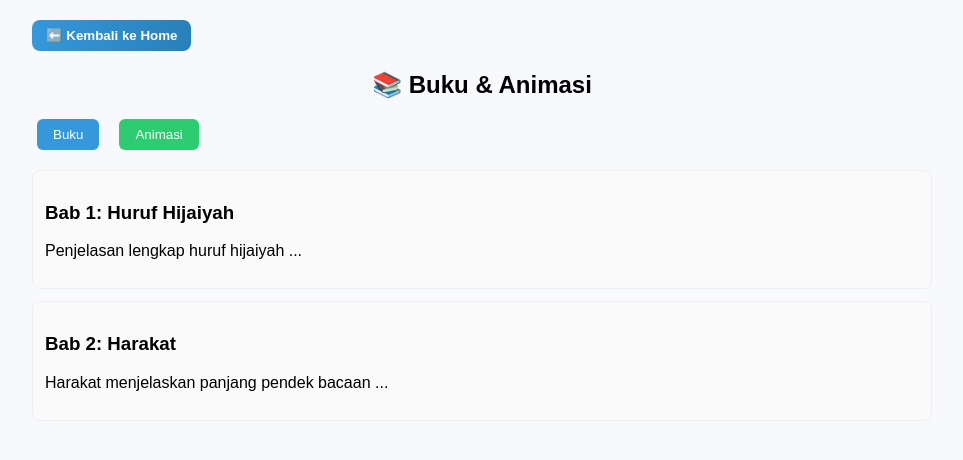
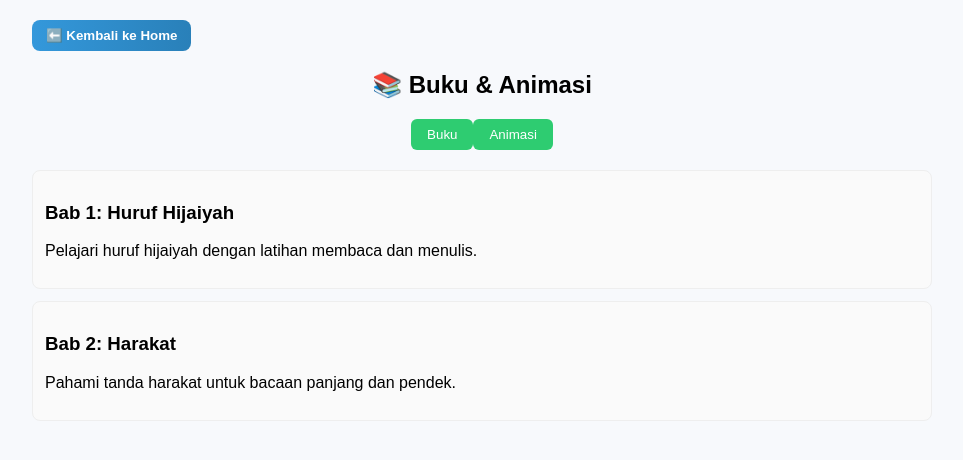
Before and after one commit to sptryogi/alquran-pwa, a React (Vite) app in the folder frontend/: page /book in a window 1280 px wide. Shown: the top 460 px of the page, without its empty margins (158-1121 px from the left). Built offline with nearby package versions, Linux system fonts and the light colour scheme.

Commit message:
Update Book.jsx

```diff
--- a/frontend/src/pages/Book.jsx
+++ b/frontend/src/pages/Book.jsx
@@ -1,14 +1,30 @@
 import React, { useState } from "react";
 import { useNavigate } from "react-router-dom";
+// import dynamic agar tidak error SSR Vercel
+import dynamic from "next/dynamic";
+
+const HTMLFlipBook = dynamic(() => import("react-pageflip"), { ssr: false });
 
 export default function Book() {
   const nav = useNavigate();
   const [activeTab, setActiveTab] = useState("buku");
 
   const chapters = [
-    { id: 1, title: "Bab 1: Huruf Hijaiyah", text: "Penjelasan lengkap huruf hijaiyah ..." , video: "https://www.youtube.com/embed/VIDEO_ID1" },
-    { id: 2, title: "Bab 2: Harakat", text: "Harakat menjelaskan panjang pendek bacaan ..." , video: "https://www.youtube.com/embed/VIDEO_ID2" },
+    {
+      id: 1,
+      title: "Bab 1: Huruf Hijaiyah",
+      pdf: "/pdf/Konten_BBA1.pdf",
+      desc: "Pelajari huruf hijaiyah dengan latihan membaca dan menulis.",
+    },
+    {
+      id: 2,
+      title: "Bab 2: Harakat",
+      pdf: "/pdf/Konten_BBA2.pdf",
+      desc: "Pahami tanda harakat untuk bacaan panjang dan pendek.",
+    },
   ];
+
+  const [selectedPDF, setSelectedPDF] = useState(null);
 
   return (
     <div className="container">
@@ -21,24 +37,40 @@ export default function Book() {
       <h2 style={{ textAlign: "center", margin: "20px 0" }}>📚 Buku & Animasi</h2>
 
       {/* Tab Switcher */}
-      <div className="tab-buttons" style={{ textAlign: "center", marginBottom: "20px" }}>
-        <button onClick={() => setActiveTab("buku")} className={activeTab==="buku" ? "active" : ""}>Buku</button>
-        <button onClick={() => setActiveTab("animasi")} className={activeTab==="animasi" ? "active" : ""}>Animasi</button>
+      <div style={{ textAlign: "center", marginBottom: 20 }}>
+        <button onClick={() => setActiveTab("buku")} className={activeTab === "buku" ? "active" : ""}>Buku</button>
+        <button onClick={() => setActiveTab("animasi")} className={activeTab === "animasi" ? "active" : ""}>Animasi</button>
       </div>
 
-      {/* Konten Buku */}
-      {activeTab === "buku" && (
+      {activeTab === "buku" && !selectedPDF && (
         <div className="chapter-list">
           {chapters.map(ch => (
-            <div key={ch.id} className="chapter-card">
+            <div key={ch.id} className="chapter-card" onClick={() => setSelectedPDF(ch.pdf)}>
               <h3>{ch.title}</h3>
-              <p>{ch.text}</p>
+              <p>{ch.desc}</p>
             </div>
           ))}
         </div>
       )}
 
-      {/* Konten Animasi */}
+      {activeTab === "buku" && selectedPDF && (
+        <div className="pdf-viewer">
+          <button
+            onClick={() => setSelectedPDF(null)}
+            style={{ marginBottom: 12 }}
+          >
+            ⬅️ Kembali ke Daftar Bab
+          </button>
+          <iframe
+            src={`https://mozilla.github.io/pdf.js/web/viewer.html?file=${encodeURIComponent(selectedPDF)}`}
+            width="100%"
+            height="600px"
+            title="PDF Viewer"
+            style={{ border: "none" }}
+          ></iframe>
+        </div>
+      )}
+
       {activeTab === "animasi" && (
         <div className="chapter-list">
           {chapters.map(ch => (
@@ -47,10 +79,8 @@ export default function Book() {
               <iframe
                 width="100%"
                 height="200"
-                src={ch.video}
+                src="https://www.youtube.com/embed/VIDEO_ID"
                 title={ch.title}
-                frameBorder="0"
-                allow="accelerometer; autoplay; clipboard-write; encrypted-media; gyroscope; picture-in-picture"
                 allowFullScreen
               />
             </div>
```
